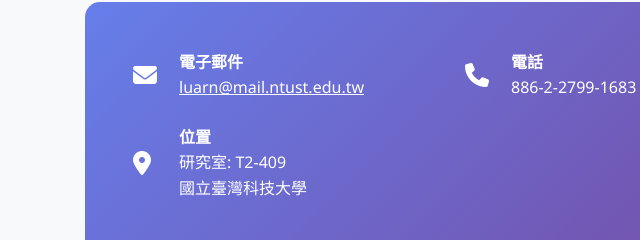
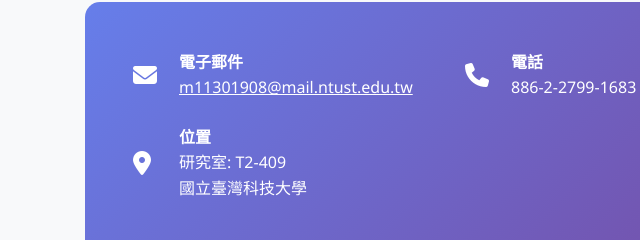
Before and after one commit to ffionaliao/ffionaliao.github.io, a plain HTML site: page index.html in a window 1280 px wide. Shown: the part 3456-3696 px from the top of the page, 187-827 px from the left. Drawn offline with nearby package versions, Linux system fonts and the light colour scheme.

Commit message:
Update index.html

```diff
--- a/index.html
+++ b/index.html
@@ -162,7 +162,7 @@
             education: "三浦工業大學畢業",
             email: "m11301908@mail.ntust.edu.tw",
             about: "日本騙吃騙喝後，隨後在台灣找到一份打雜的工作，至今依舊在打雜。",
-            contactEmail: "luarn@mail.ntust.edu.tw",
+            contactEmail: "m11301908@mail.ntust.edu.tw",
             phone: "886-2-2799-1683",
             location: "研究室: T2-409<br>國立臺灣科技大學"
         };
```
